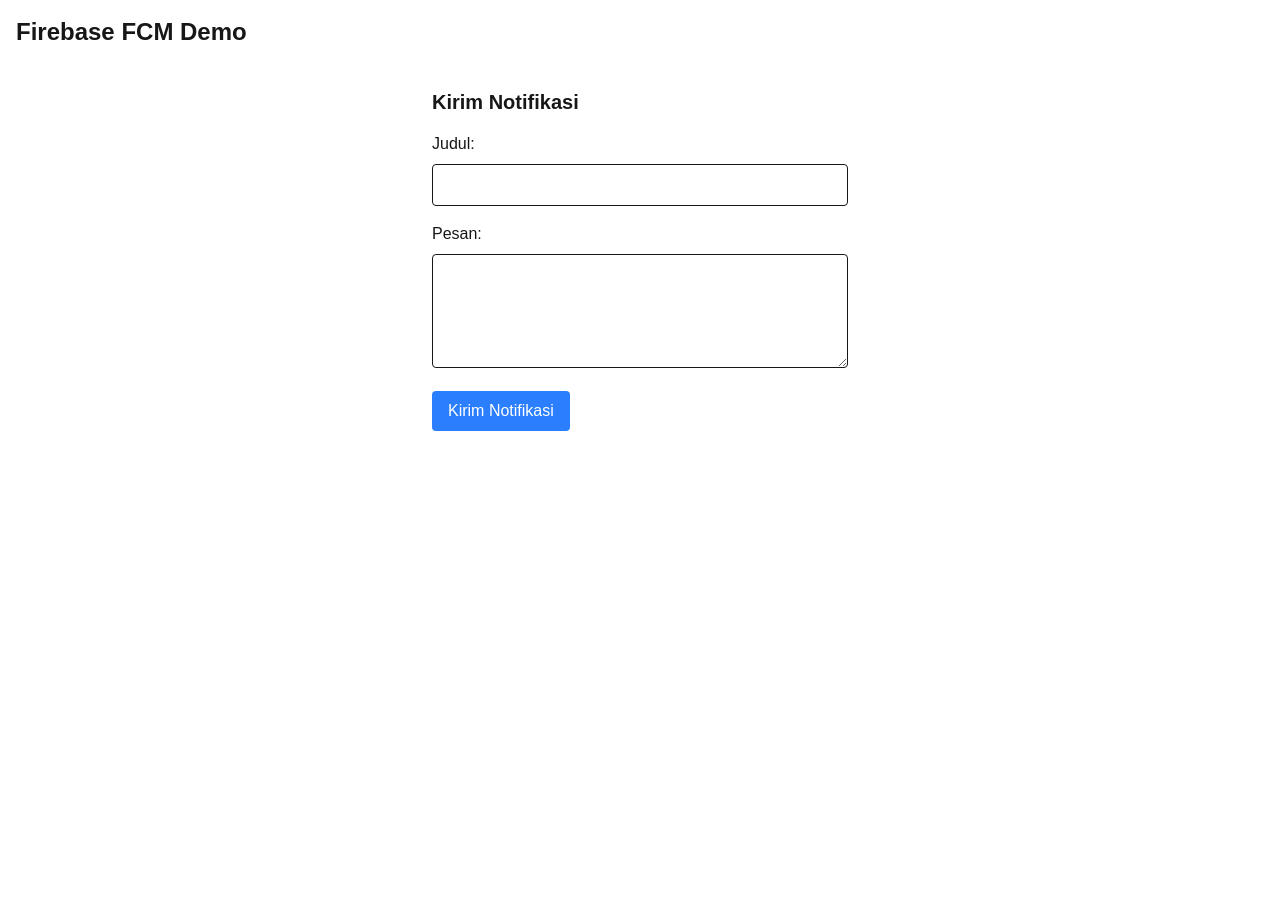
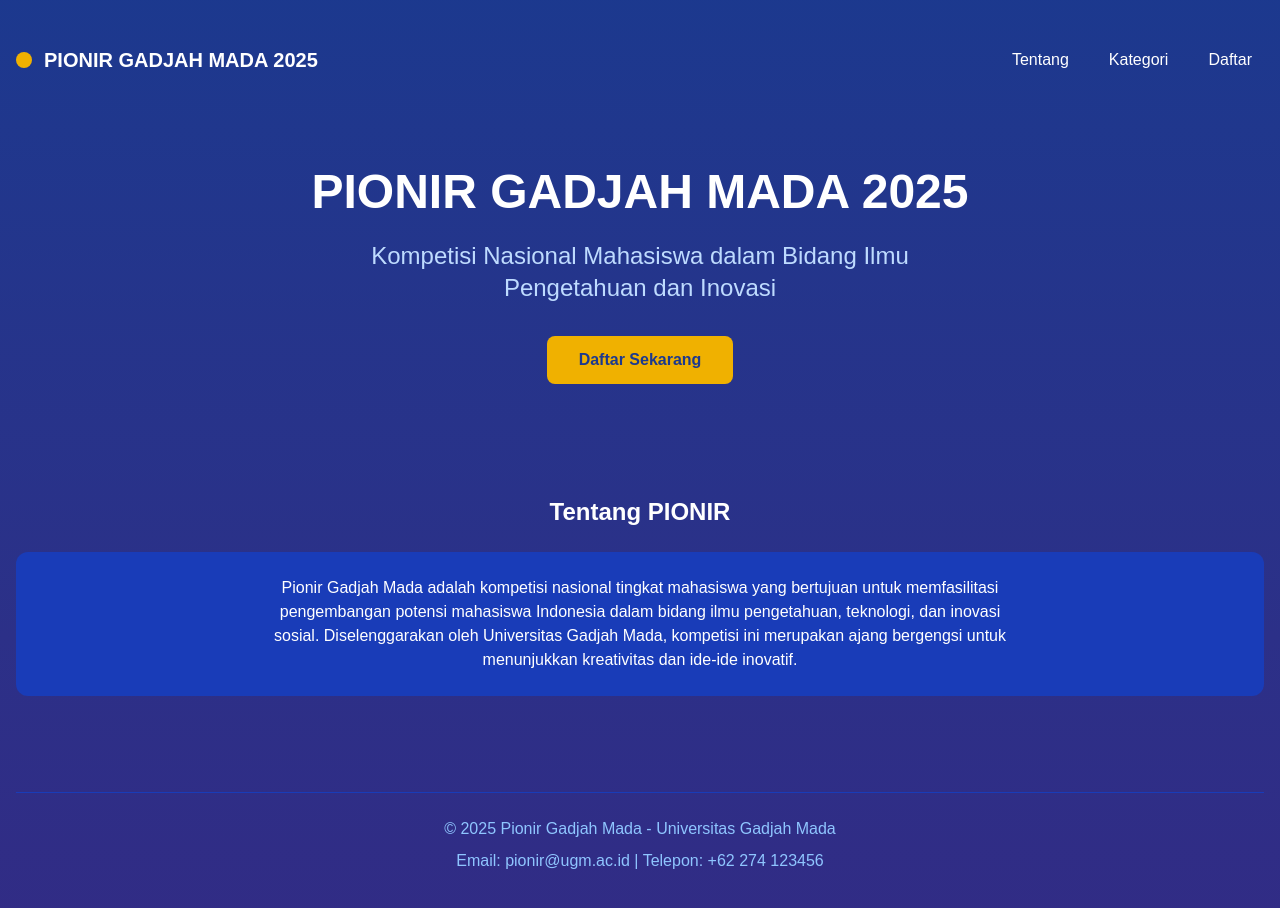
Before and after one commit to AzrilFahmiardi/push_notification_riset_v2, a Next.js app: page / in a window 1280 px wide. Shown: the top 908 px of the page. Before the commit the page ends 800 px from the top, so only its background shows below. Built offline with nearby package versions, Linux system fonts and the light colour scheme.

Commit message:
update landing page

```diff
--- a/src/app/page.js
+++ b/src/app/page.js
@@ -28,10 +28,60 @@
       .catch((err) => console.log('onMessage error:', err));
   }, []);
 
+  // return (
+  //   <main className="min-h-screen p-4">
+  //     <h1 className="text-2xl font-bold mb-6">Firebase FCM Demo</h1>
+
+  //     <SendNotification />
+  //   </main>
+  // );
+
   return (
-    <main className="min-h-screen p-4">
-      <h1 className="text-2xl font-bold mb-6">Firebase FCM Demo</h1>
-      <SendNotification />
+    <main className="min-h-screen bg-gradient-to-b from-blue-900 to-indigo-900 text-white p-4">
+      {/* Header */}
+      <header className="container mx-auto flex flex-col md:flex-row justify-between items-center py-6">
+        <div className="flex items-center mb-4 md:mb-0">
+          <div className="bg-yellow-500 rounded-full p-2 mr-3">
+
+          </div>
+          <h1 className="text-xl font-bold">PIONIR GADJAH MADA 2025</h1>
+        </div>
+
+        <nav className="flex space-x-4">
+          <a href="#tentang" className="px-3 py-2 hover:bg-blue-800 rounded-lg transition-colors">Tentang</a>
+          <a href="#kategori" className="px-3 py-2 hover:bg-blue-800 rounded-lg transition-colors">Kategori</a>
+          <a href="#daftar" className="px-3 py-2 hover:bg-blue-800 rounded-lg transition-colors">Daftar</a>
+        </nav>
+      </header>
+
+      {/* Hero Section */}
+      <section className="container mx-auto text-center py-16 px-4">
+        <h2 className="text-4xl md:text-5xl font-bold mb-6">PIONIR GADJAH MADA 2025</h2>
+        <p className="text-xl md:text-2xl mb-8 text-blue-200 max-w-2xl mx-auto">Kompetisi Nasional Mahasiswa dalam Bidang Ilmu Pengetahuan dan Inovasi</p>
+        <button className="bg-yellow-500 hover:bg-yellow-600 text-blue-900 font-bold py-3 px-8 rounded-lg transition-colors">
+          Daftar Sekarang
+        </button>
+      </section>
+
+      {/* Tentang Section */}
+      <section id="tentang" className="container mx-auto py-12">
+        <h3 className="text-2xl font-bold mb-6 text-center">Tentang PIONIR</h3>
+        <div className="bg-blue-800 bg-opacity-30 p-6 rounded-xl">
+          <p className="text-center max-w-3xl mx-auto">
+            Pionir Gadjah Mada adalah kompetisi nasional tingkat mahasiswa yang bertujuan untuk memfasilitasi
+            pengembangan potensi mahasiswa Indonesia dalam bidang ilmu pengetahuan, teknologi, dan inovasi sosial.
+            Diselenggarakan oleh Universitas Gadjah Mada, kompetisi ini merupakan ajang bergengsi untuk menunjukkan
+            kreativitas dan ide-ide inovatif.
+          </p>
+        </div>
+      </section>
+
+
+      {/* Footer */}
+      <footer className="container mx-auto border-t border-blue-800 mt-12 py-6 text-center text-blue-300">
+        <p>&copy; 2025 Pionir Gadjah Mada - Universitas Gadjah Mada</p>
+        <p className="mt-2">Email: pionir@ugm.ac.id | Telepon: +62 274 123456</p>
+      </footer>
     </main>
   );
 }
```
